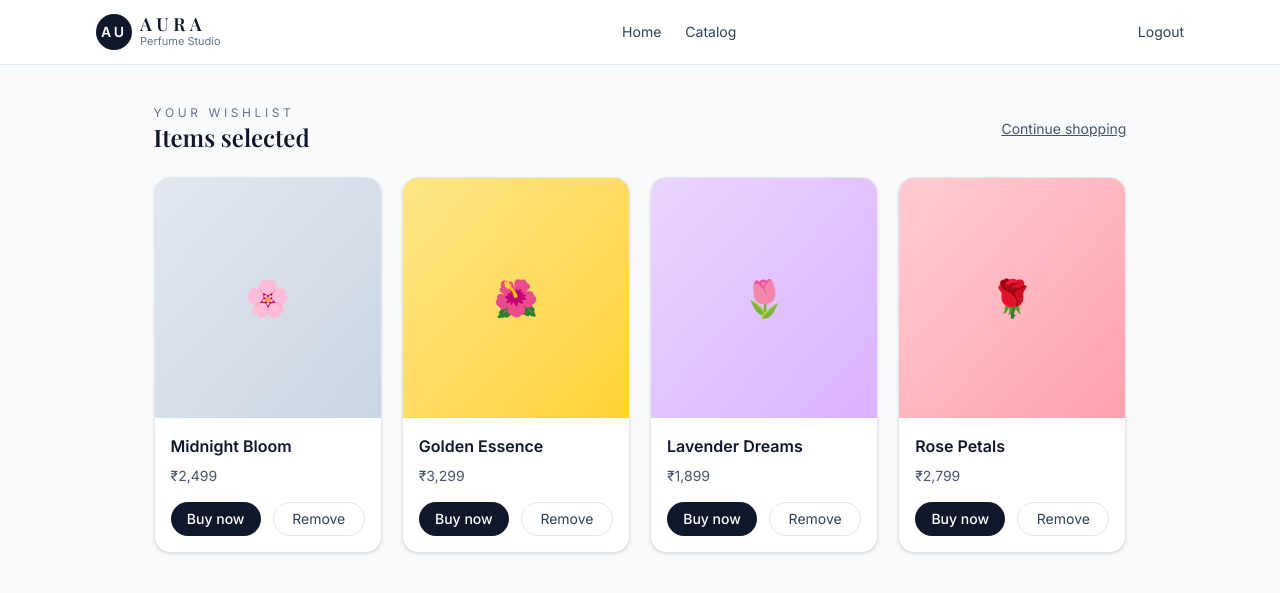
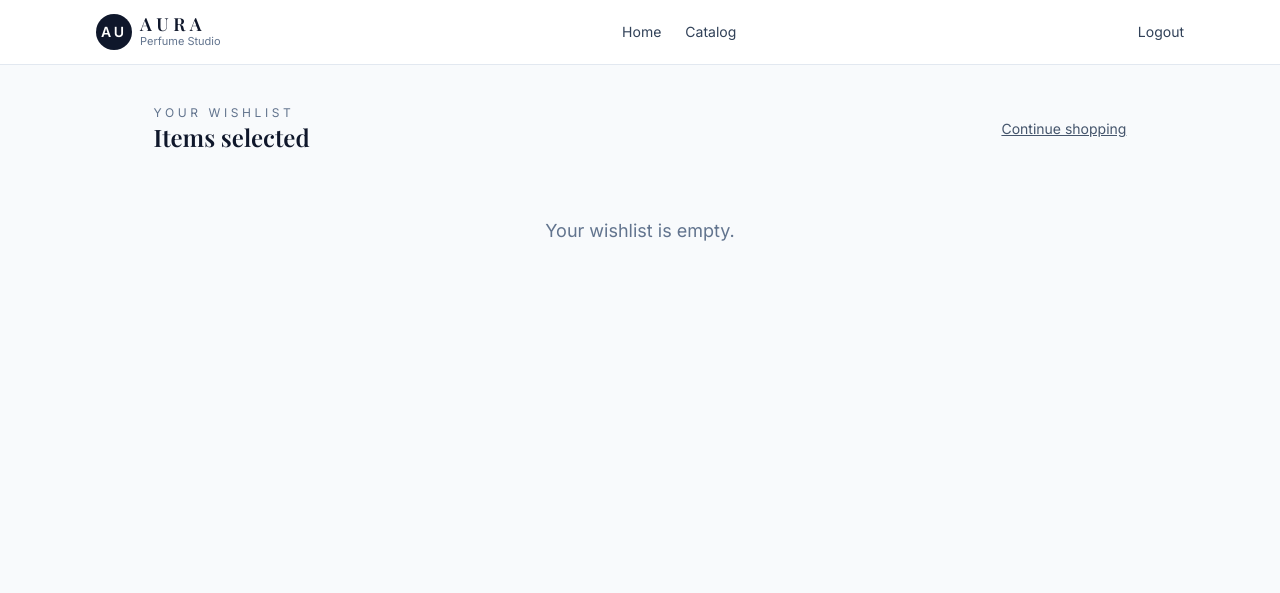
Before and after one commit to yadhul17/ecommerce, a Django app: page /wish/ in a window 1280 px wide. Shown: the top 593 px of the page. Run offline with Django 5.2, Linux system fonts and the light colour scheme; a user stored in the database is signed in; data comes from the database, SQL or seed files in the repository; both versions use the stored data as it was after the commit.

Commit message:
ecommerce completed

```diff
--- a/aura/app/views.py
+++ b/aura/app/views.py
@@ -19,6 +19,8 @@ import json
 from django.db import IntegrityError
 from django.views.decorators.csrf import csrf_exempt
 from datetime import date
+from django.contrib.auth.decorators import login_required
+
 
 
 
@@ -465,6 +467,8 @@ def register(request):
 
 
 
+
+
 def login_view(request):
     if request.method == "POST":
         username = request.POST.get("username")
@@ -552,6 +556,16 @@ def cancel_order(request, id):
 
     return redirect('profile')
 
+
+@login_required
+def delete_wishlist_item(request):
+    if request.method == "POST":
+        delete_id = request.POST.get("delete_id")
+
+        wish_item = get_object_or_404(Wish, id=delete_id, users=request.user)
+        wish_item.delete()
+
+    return redirect(wish_view)
 
 
 def profile(request):
--- a/aura/aura/settings.py
+++ b/aura/aura/settings.py
@@ -29,7 +29,7 @@ BASE_DIR = Path(__file__).resolve().parent.parent
 SECRET_KEY = 'django-insecure-+p0)a6gu=l74of_xy3m)r53y%#9&k=tvm33aw6_8=7)hst1mkl'
 
 # SECURITY WARNING: don't run with debug turned on in production!
-DEBUG =False
+DEBUG =True
 
 ALLOWED_HOSTS = []
 
--- a/aura/aura/urls.py
+++ b/aura/aura/urls.py
@@ -54,6 +54,8 @@ urlpatterns = [
     path("adminpage/dashboard/users/", views.alluser,name='users'),
     path("adminpage/dashboard/orders/", views.allorder,name='orders'),
     path('update-status/<int:id>',views.update_order_status, name='update_order_status'),
+    path("wishlist/delete/", views.delete_wishlist_item, name="delete_wishlist_item"),
+
 
 
 
--- a/aura/templates/profile.html
+++ b/aura/templates/profile.html
@@ -77,11 +77,7 @@
                            class="w-full px-4 py-2.5 rounded-lg border border-slate-200 focus:outline-none focus:ring-2 focus:ring-slate-900 focus:border-transparent"
                            placeholder="+91 1234567890">
                   </div>
-                  <div>
-                    <label class="block text-sm font-medium text-slate-700 mb-2">Date of Birth</label>
-                    <input type="date" name="dob" value="{{ profile.dob|default:'' }}"
-                           class="w-full px-4 py-2.5 rounded-lg border border-slate-200 focus:outline-none focus:ring-2 focus:ring-slate-900 focus:border-transparent">
-                  </div>
+
                 </div>
 
                 <div class="pt-2">
--- a/aura/templates/wishlist.html
+++ b/aura/templates/wishlist.html
@@ -51,70 +51,22 @@
               <h2 class="text-base font-semibold text-slate-900 line-clamp-1">{{ i.perfume.name }}</h2>
               <p class="text-sm text-slate-600">₹{{ i.perfume.price }}</p>
               <div class="mt-auto flex gap-3 pt-2 text-sm">
-                <a href="../buy/{{i.Perfume.perfume_id}}" class="flex-1 inline-flex items-center justify-center px-3 py-1.5 rounded-full bg-slate-900 text-white font-medium hover:bg-slate-800">Buy now</a>
-                <form method="post" class="flex-1 inline-flex items-center justify-center">
-                  {% csrf_token %}
-                  <input type="hidden" name="delete_id" value="{{ i.perfume.id }}">
-                  <button type="submit" class="w-full px-3 py-1.5 rounded-full border border-slate-200 text-slate-700 hover:bg-slate-100">Delete</button>
-                </form>
+              <form method="post" action="{% url 'delete_wishlist_item' %}" class="flex-1 inline-flex items-center justify-center">
+    {% csrf_token %}
+    <input type="hidden" name="delete_id" value="{{ i.id }}">
+    <button type="submit" class="w-full px-3 py-1.5 rounded-full border border-slate-200 text-slate-700 hover:bg-slate-100">
+        Delete
+    </button>
+</form>
               </div>
             </div>
           </article>
           {% endfor %}
           {% else %}
-          <!-- Sample Mode -->
-          <article class="bg-white border border-slate-200 rounded-2xl shadow-sm overflow-hidden flex flex-col h-full">
-            <div class="w-full h-60 bg-gradient-to-br from-slate-200 to-slate-300 overflow-hidden flex items-center justify-center">
-              <div class="text-slate-400 text-4xl">🌸</div>
-            </div>
-            <div class="flex-1 p-4 space-y-2 flex flex-col">
-              <h2 class="text-base font-semibold text-slate-900 line-clamp-1">Midnight Bloom</h2>
-              <p class="text-sm text-slate-600">₹2,499</p>
-              <div class="mt-auto flex gap-3 pt-2 text-sm">
-                <a href="../catalog/" class="flex-1 inline-flex items-center justify-center px-3 py-1.5 rounded-full bg-slate-900 text-white font-medium hover:bg-slate-800">Buy now</a>
-                <button class="flex-1 px-3 py-1.5 rounded-full border border-slate-200 text-slate-700 hover:bg-slate-100">Remove</button>
-              </div>
-            </div>
-          </article>
-          <article class="bg-white border border-slate-200 rounded-2xl shadow-sm overflow-hidden flex flex-col h-full">
-            <div class="w-full h-60 bg-gradient-to-br from-amber-200 to-amber-300 overflow-hidden flex items-center justify-center">
-              <div class="text-amber-400 text-4xl">🌺</div>
-            </div>
-            <div class="flex-1 p-4 space-y-2 flex flex-col">
-              <h2 class="text-base font-semibold text-slate-900 line-clamp-1">Golden Essence</h2>
-              <p class="text-sm text-slate-600">₹3,299</p>
-              <div class="mt-auto flex gap-3 pt-2 text-sm">
-                <a href="../catalog/" class="flex-1 inline-flex items-center justify-center px-3 py-1.5 rounded-full bg-slate-900 text-white font-medium hover:bg-slate-800">Buy now</a>
-                <button class="flex-1 px-3 py-1.5 rounded-full border border-slate-200 text-slate-700 hover:bg-slate-100">Remove</button>
-              </div>
-            </div>
-          </article>
-          <article class="bg-white border border-slate-200 rounded-2xl shadow-sm overflow-hidden flex flex-col h-full">
-            <div class="w-full h-60 bg-gradient-to-br from-purple-200 to-purple-300 overflow-hidden flex items-center justify-center">
-              <div class="text-purple-400 text-4xl">🌷</div>
-            </div>
-            <div class="flex-1 p-4 space-y-2 flex flex-col">
-              <h2 class="text-base font-semibold text-slate-900 line-clamp-1">Lavender Dreams</h2>
-              <p class="text-sm text-slate-600">₹1,899</p>
-              <div class="mt-auto flex gap-3 pt-2 text-sm">
-                <a href="../catalog/" class="flex-1 inline-flex items-center justify-center px-3 py-1.5 rounded-full bg-slate-900 text-white font-medium hover:bg-slate-800">Buy now</a>
-                <button class="flex-1 px-3 py-1.5 rounded-full border border-slate-200 text-slate-700 hover:bg-slate-100">Remove</button>
-              </div>
-            </div>
-          </article>
-          <article class="bg-white border border-slate-200 rounded-2xl shadow-sm overflow-hidden flex flex-col h-full">
-            <div class="w-full h-60 bg-gradient-to-br from-rose-200 to-rose-300 overflow-hidden flex items-center justify-center">
-              <div class="text-rose-400 text-4xl">🌹</div>
-            </div>
-            <div class="flex-1 p-4 space-y-2 flex flex-col">
-              <h2 class="text-base font-semibold text-slate-900 line-clamp-1">Rose Petals</h2>
-              <p class="text-sm text-slate-600">₹2,799</p>
-              <div class="mt-auto flex gap-3 pt-2 text-sm">
-                <a href="../catalog/" class="flex-1 inline-flex items-center justify-center px-3 py-1.5 rounded-full bg-slate-900 text-white font-medium hover:bg-slate-800">Buy now</a>
-                <button class="flex-1 px-3 py-1.5 rounded-full border border-slate-200 text-slate-700 hover:bg-slate-100">Remove</button>
-              </div>
-            </div>
-          </article>
+    <div class="col-span-full text-center text-slate-500 text-lg py-10">
+      Your wishlist is empty.
+    </div>
+
           {% endif %}
         </section>
       </div>
```
Also changed, not shown: aura/db.sqlite3.
